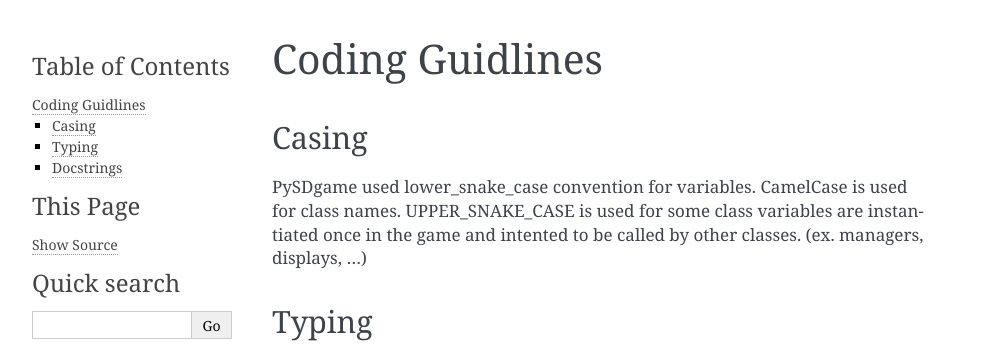
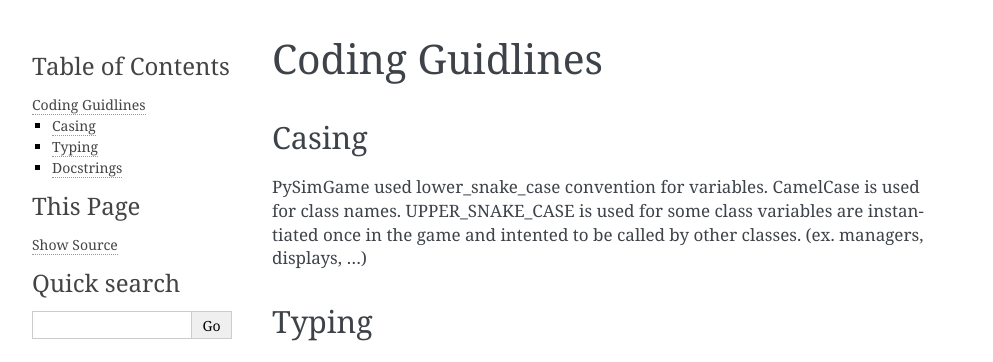
Before and after one commit to ScienceGamez/pysimgame, a Sphinx documentation site: the page built from docs/source/coding_guidlines.rst, in a window 1280 px wide. Shown: the top 362 px of the page, without its empty margins (148-1141 px from the left). Built offline with Sphinx 7.4.7, drawn with Linux system fonts in a browser that asks for light colours; pages that are not in the unit, such as notebooks, are missing from menus.

Commit message:
few modifications for the doc

```diff
--- a/docs/source/coding_guidlines.rst
+++ b/docs/source/coding_guidlines.rst
@@ -5,7 +5,7 @@
 Casing
 ------
 
-PySDgame used lower_snake_case convention for variables.
+PySimGame used lower_snake_case convention for variables.
 CamelCase is used for class names.
 UPPER_SNAKE_CASE is used for some class variables are instantiated once in the
 game and intented to be called by other classes. (ex. managers, displays, ...)
--- a/docs/source/conf.py
+++ b/docs/source/conf.py
@@ -17,12 +17,12 @@
 
 # -- Project information -----------------------------------------------------
 
-project = 'PySDgame'
-copyright = '2021, Lionel42'
-author = 'Lionel42'
+project = "PySimGame"
+copyright = "2021, Lionel42"
+author = "Lionel42"
 
 # The full version, including alpha/beta/rc tags
-release = 'alpha'
+release = "alpha"
 
 
 # -- General configuration ---------------------------------------------------
@@ -30,11 +30,10 @@
 # Add any Sphinx extension module names here, as strings. They can be
 # extensions coming with Sphinx (named 'sphinx.ext.*') or your custom
 # ones.
-extensions = [
-]
+extensions = []
 
 # Add any paths that contain templates here, relative to this directory.
-templates_path = ['_templates']
+templates_path = ["_templates"]
 
 # List of patterns, relative to source directory, that match files and
 # directories to ignore when looking for source files.
@@ -47,9 +46,9 @@
 # The theme to use for HTML and HTML Help pages.  See the documentation for
 # a list of builtin themes.
 #
-html_theme = 'alabaster'
+html_theme = "alabaster"
 
 # Add any paths that contain custom static files (such as style sheets) here,
 # relative to this directory. They are copied after the builtin static files,
 # so a file named "default.css" will overwrite the builtin "default.css".
-html_static_path = ['_static']
+html_static_path = ["_static"]
```
Also changed, not shown: docs/source/index.rst (+16 -3 lines), docs/source/modding/index.rst (added, +20 -0 lines), docs/source/playing/index.rst (added), 2 other files.
